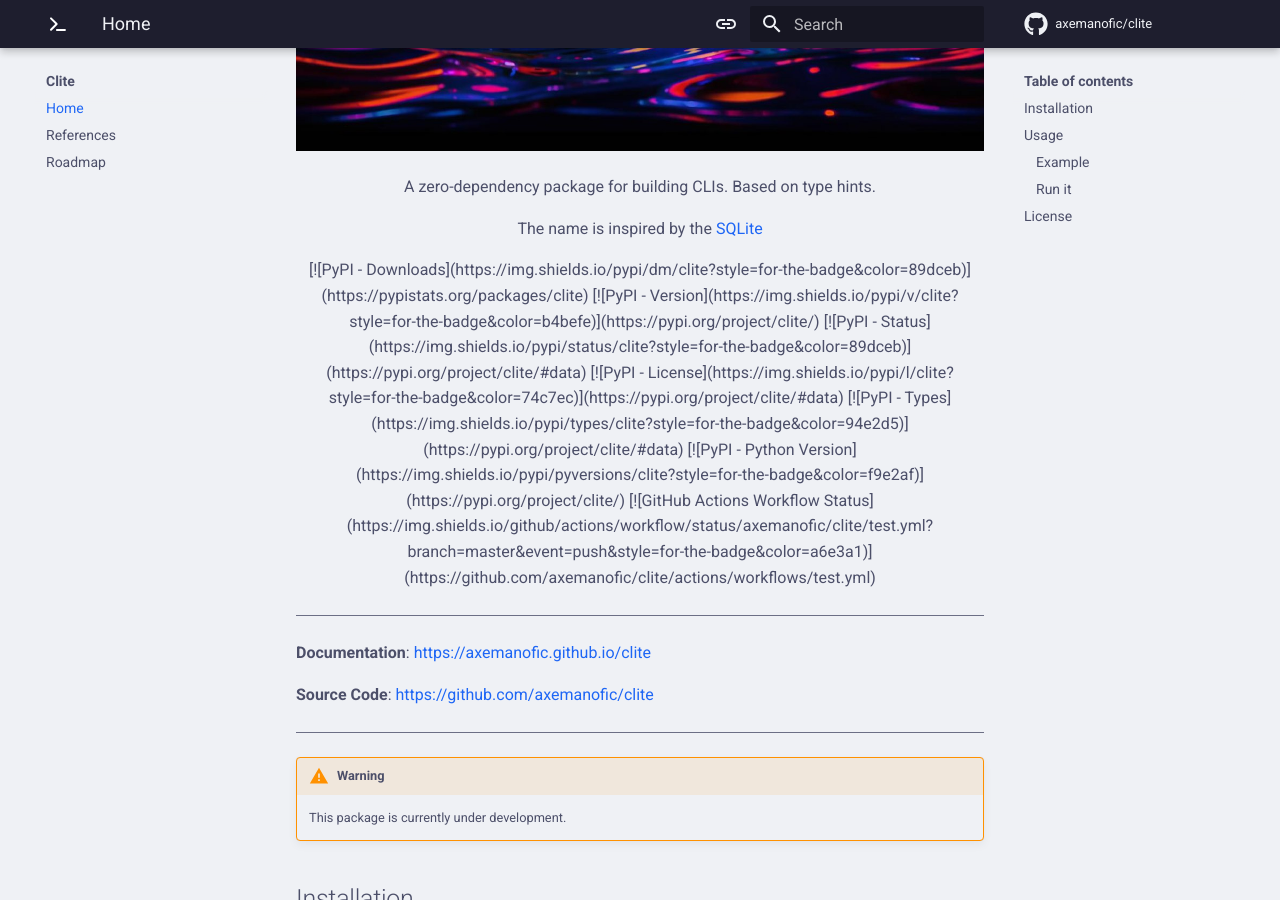
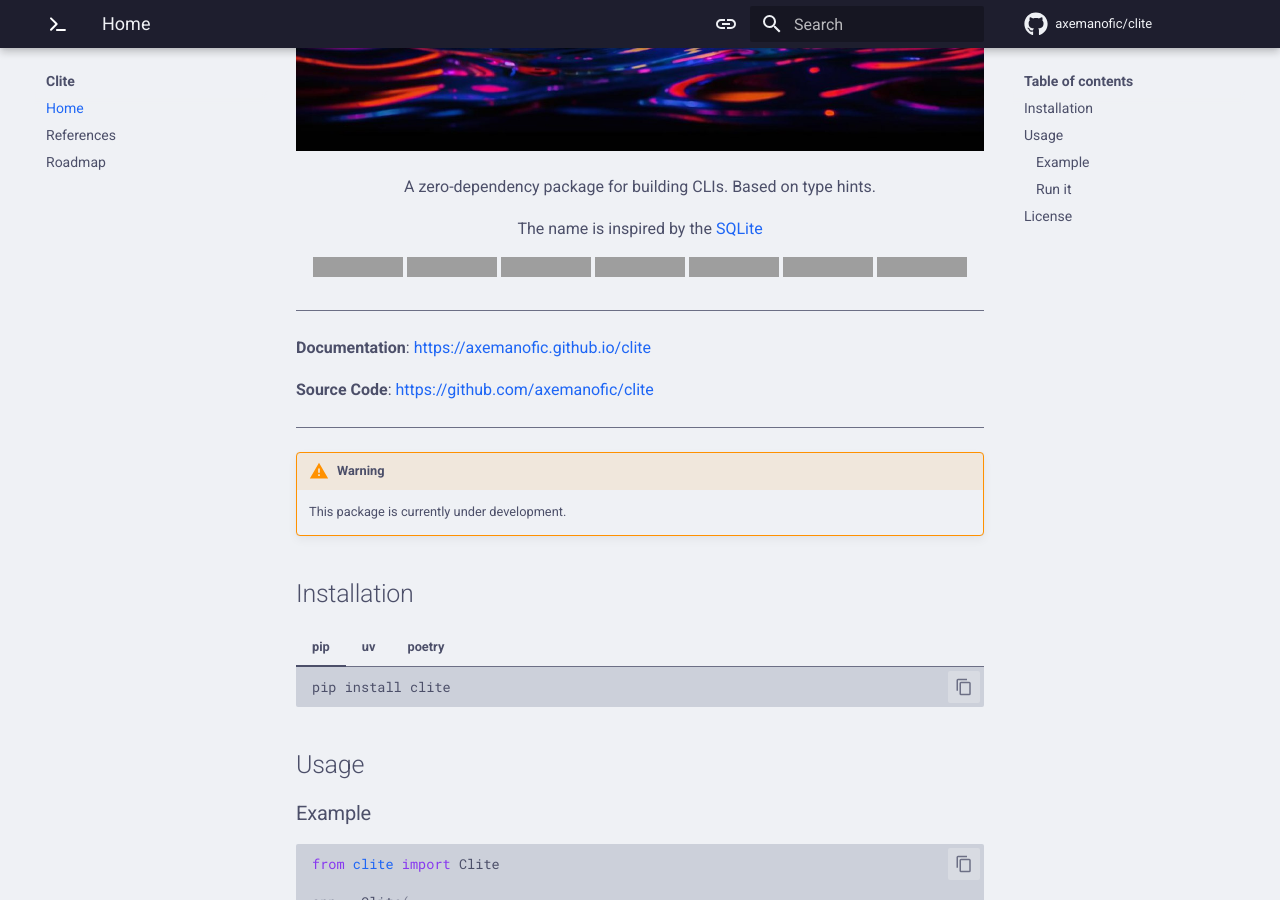
Before and after one commit to axemanofic/clite, an MkDocs documentation site: the page built from docs/index.md, in a window 1280 px wide and 900 px high, scrolled down 416 px. Built offline with MkDocs 1.6.1 and Material for MkDocs 9.7.7, drawn with Linux system fonts in a browser that asks for light colours; comment, search, counter and statistics services are not loaded; grey boxes are pictures that could not be loaded.

Commit message:
docs: fix links in badges

```diff
--- a/docs/index.md
+++ b/docs/index.md
@@ -6,15 +6,27 @@
 </div>
 
 <div align="center">
-
-[![PyPI - Downloads](https://img.shields.io/pypi/dm/clite?style=for-the-badge&color=89dceb)](https://pypistats.org/packages/clite)
-[![PyPI - Version](https://img.shields.io/pypi/v/clite?style=for-the-badge&color=b4befe)](https://pypi.org/project/clite/)
-[![PyPI - Status](https://img.shields.io/pypi/status/clite?style=for-the-badge&color=89dceb)](https://pypi.org/project/clite/#data)
-[![PyPI - License](https://img.shields.io/pypi/l/clite?style=for-the-badge&color=74c7ec)](https://pypi.org/project/clite/#data)
-[![PyPI - Types](https://img.shields.io/pypi/types/clite?style=for-the-badge&color=94e2d5)](https://pypi.org/project/clite/#data)
-[![PyPI - Python Version](https://img.shields.io/pypi/pyversions/clite?style=for-the-badge&color=f9e2af)](https://pypi.org/project/clite/)
-[![GitHub Actions Workflow Status](https://img.shields.io/github/actions/workflow/status/axemanofic/clite/test.yml?branch=master&event=push&style=for-the-badge&color=a6e3a1)](https://github.com/axemanofic/clite/actions/workflows/test.yml)
-
+    <a href="https://pypistats.org/packages/clite" target="_blank">
+        <img alt="PyPI - Downloads" src="https://img.shields.io/pypi/dm/clite?style=for-the-badge&color=89dceb">
+    </a>
+    <a href="https://pypi.org/project/clite" target="_blank">
+        <img alt="PyPI - Version" src="https://img.shields.io/pypi/v/clite?style=for-the-badge&color=b4befe">
+    </a>
+    <a href="https://pypi.org/project/clite/#data" target="_blank">
+        <img alt="PyPI - Status" src="https://img.shields.io/pypi/status/clite?style=for-the-badge&color=89dceb">
+    </a>
+    <a href="https://pypi.org/project/clite/#data" target="_blank">
+        <img alt="PyPI - License" src="https://img.shields.io/pypi/l/clite?style=for-the-badge&color=74c7ec">
+    </a>
+    <a href="https://pypi.org/project/clite/#data" target="_blank">
+        <img alt="PyPI - Types" src="https://img.shields.io/pypi/types/clite?style=for-the-badge&color=94e2d5">
+    </a>
+    <a href="https://pypi.org/project/clite" target="_blank">
+        <img alt="PyPI - Python Version" src="https://img.shields.io/pypi/pyversions/clite?style=for-the-badge&color=f9e2af">
+    </a>
+    <a href="https://github.com/axemanofic/clite/actions/workflows/test.yml" target="_blank">
+        <img alt="GitHub Actions Workflow Status" src="https://img.shields.io/github/actions/workflow/status/axemanofic/clite/test.yml?branch=master&event=push&style=for-the-badge&color=a6e3a1">
+    </a>
 </div>
 
 ---
```
Also changed, not shown: Taskfile.yml (added, +28 -0 lines).
